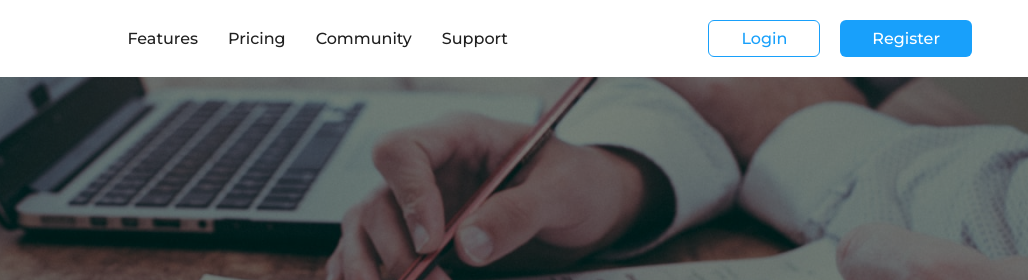
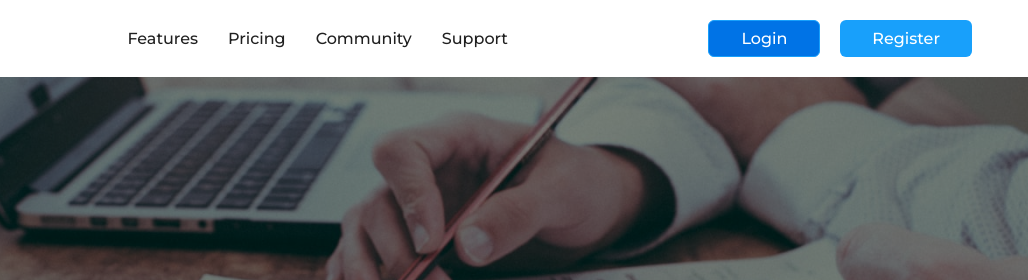
Before and after one commit to Y-ashbhatt/EPS-Intern-HTML-CSS, a plain HTML site: page index.html in a window 1280 px wide. In both pictures the pointer is over the button 1016 px from the left and 38 px from the top of the page. Shown: the top 280 px of the page, 252-1280 px from the left. Drawn offline with nearby package versions, Linux system fonts and the light colour scheme.

Commit message:
add Hover

```diff
--- a/styles.css
+++ b/styles.css
@@ -520,6 +520,12 @@ footer {
   transform: translateY(-0.25rem) scale(1.5);
 }
 
+.btn:hover, .learn:hover, .register:hover {
+  background-color: #0073e6;
+  color: #ffffff;
+  transition: 0.3s ease;
+}
+
 
 /* Media Breakpoints  */
 
@@ -744,7 +750,7 @@ footer {
   }
 
   footer{
-    padding: 2rem 1rem;
+    padding: 2rem 1.5rem;
   }
   .footer__details{
     display: flex;
```
